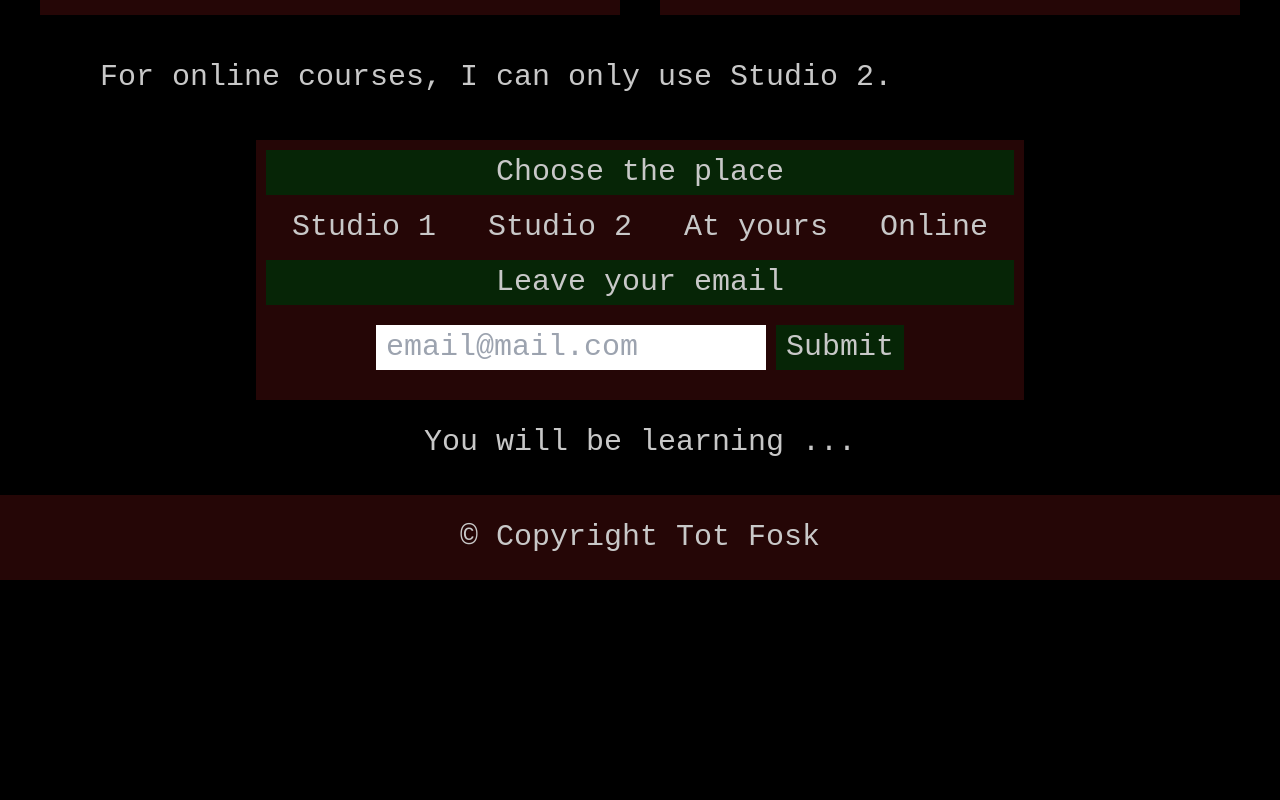
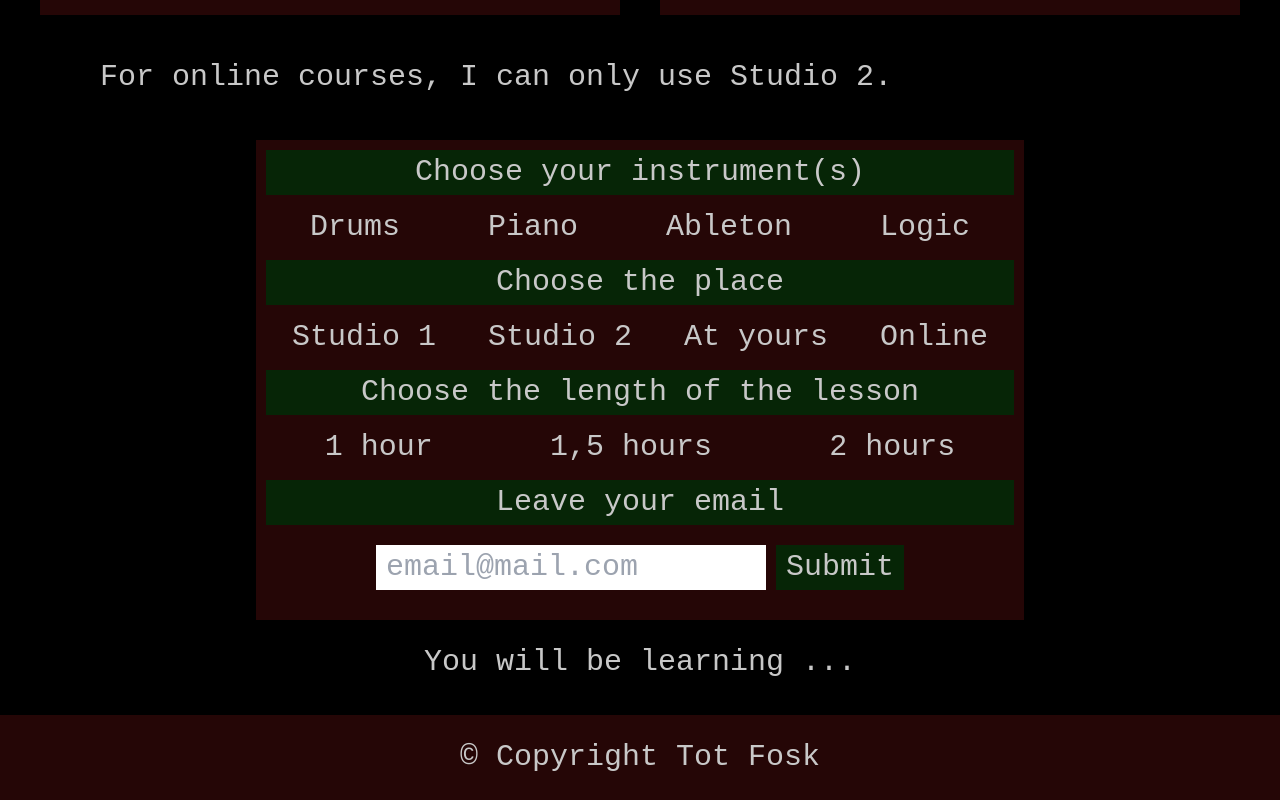
Before and after one commit to thelittlemitak/totfosk-com, a Next.js app: page /teaching in a window 1280 px wide. Shown: the part 1951-2751 px from the top of the page. Before the commit the page ends 2531 px from the top, so only its background shows below. Built offline with nearby package versions, Linux system fonts and the light colour scheme.

Commit message:
fix btn functionality with Luke ideas and start to fix frasecica

```diff
--- a/src/app/teaching/components/Btn.js
+++ b/src/app/teaching/components/Btn.js
@@ -21,7 +21,7 @@ function Btn(props) {
   }
 
   return (
-    <button onClick={props.stylerT} className={props.styleT}>
+    <button onClick={props.pressAction} className={props.styleTunnel}>
       {props.nameTunnel}
     </button>
   );
--- a/src/app/teaching/page.jsx
+++ b/src/app/teaching/page.jsx
@@ -8,43 +8,34 @@ import Btn from "./components/Btn";
 
 const Teaching = function () {
   const [instrumentsSelected, setInstrumentsSelected] = useState([]);
-  const [studioSelected, setStudioSelected] = useState([]);
-  const [hoursSelected, setHoursSelected] = useState([]);
+  const [studioSelected, setStudioSelected] = useState("");
+  const [hoursSelected, setHoursSelected] = useState("");
   const [btnStyle, setBtnStyle] = useState(styles.btnStyle);
 
   const instSelector = function (tag) {
-    let newArray = [...instrumentsSelected, tag];
+    let btnTag = tag.target.innerHTML;
+    let newArray = [...instrumentsSelected, btnTag];
     setInstrumentsSelected(newArray);
-  };
-
-  const instDeselector = function (tagToRemove) {
-    const newArray = instrumentsSelected.filter((tag) => tag !== tagToRemove);
-    setInstrumentsSelected(newArray);
+    if (instrumentsSelected.includes(btnTag)) {
+      const newArray = instrumentsSelected.filter((tag) => tag !== btnTag);
+      setInstrumentsSelected(newArray);
+    }
   };
 
   const studioSelector = function (tag) {
-    // let newArray = [...studioSelected, tag];
-    setStudioSelected(tag);
-    console.log(studioSelected);
-    // let newStudioSelected = tag;
-    // console.log(newStudioSelected);
-  };
-
-  const studioDeselector = function (tagToRemove) {
-    // const newArray = studioSelected.filter((tag) => tag !== tagToRemove);
-    // setStudioSelected(newArray);
+    let btnTag = tag.target.innerHTML;
+    setStudioSelected(btnTag);
+    if (studioSelected === btnTag) {
+      setStudioSelected("");
+    }
   };
 
   const hoursSelector = function (tag) {
-    let newArray = [...hoursSelected, tag];
-    setHoursSelected(newArray);
-    console.log(newArray == "1,5 hours");
-  };
-
-  const hoursDeselector = function (tagToRemove) {
-    const newArray = hoursSelected.filter((tag) => tag !== tagToRemove);
-    setHoursSelected(newArray);
-    console.log(newArray == ["1,5 hours"]);
+    let btnTag = tag.target.innerHTML;
+    setHoursSelected(btnTag);
+    if (hoursSelected === btnTag) {
+      setHoursSelected("");
+    }
   };
 
   // useEffect(() => {
@@ -73,19 +64,6 @@ const Teaching = function () {
       hoursSelected == ""
     ) {
       console.log("empty");
-    }
-  };
-
-  const styler = function (e) {
-    let btnTag = e.target.innerHTML;
-    console.log(btnTag)
-
-    if (btnStyle === styles.btnStyle) {
-      setBtnStyle(styles.selectedBtn);
-      // props.pressAction(btnTag);
-    } else {
-      setBtnStyle(styles.btnStyle);
-      // props.unpressAction(btnTag);
     }
   };
 
@@ -173,78 +151,117 @@ const Teaching = function () {
         For online courses, I can only use Studio 2.
       </div>
       <div className={styles.mainBtnsWrapper} ref={elementToScrollTo}>
-        {/* <div className={styles.btnTitles}>Choose your instrument(s)</div>
+        {/* BTNS INSTRUMENTS */}
+
+        <div className={styles.btnTitles}>Choose your instrument(s)</div>
         <div className={styles.btnFlex}>
           <Btn
             nameTunnel="Drums"
             pressAction={instSelector}
-            unpressAction={instDeselector}
+            styleTunnel={
+              instrumentsSelected.includes("Drums")
+                ? styles.selectedBtn
+                : styles.btnStyle
+            }
           ></Btn>
           <Btn
             nameTunnel="Piano"
             pressAction={instSelector}
-            unpressAction={instDeselector}
+            styleTunnel={
+              instrumentsSelected.includes("Piano")
+                ? styles.selectedBtn
+                : styles.btnStyle
+            }
           ></Btn>
           <Btn
             nameTunnel="Ableton"
             pressAction={instSelector}
-            unpressAction={instDeselector}
+            styleTunnel={
+              instrumentsSelected.includes("Ableton")
+                ? styles.selectedBtn
+                : styles.btnStyle
+            }
           ></Btn>
           <Btn
             nameTunnel="Logic"
             pressAction={instSelector}
-            unpressAction={instDeselector}
+            styleTunnel={
+              instrumentsSelected.includes("Logic")
+                ? styles.selectedBtn
+                : styles.btnStyle
+            }
           ></Btn>
-        </div> */}
+        </div>
+
+        {/* BTNS STUDIOS */}
         <div className={styles.btnTitles}>Choose the place</div>
         <div className={styles.btnFlex}>
           <Btn
             nameTunnel="Studio 1"
             pressAction={studioSelector}
-            unpressAction={studioDeselector}
-            stylerT={styler}
-            styleT={btnStyle}
+            styleTunnel={
+              studioSelected === "Studio 1"
+                ? styles.selectedBtn
+                : styles.btnStyle
+            }
           ></Btn>
           <Btn
             nameTunnel="Studio 2"
             pressAction={studioSelector}
-            unpressAction={studioDeselector}
-            stylerT={styler}
-            styleT={btnStyle}
+            styleTunnel={
+              studioSelected === "Studio 2"
+                ? styles.selectedBtn
+                : styles.btnStyle
+            }
           ></Btn>
           <Btn
             nameTunnel="At yours"
             pressAction={studioSelector}
-            unpressAction={studioDeselector}
-            stylerT={styler}
-            styleT={btnStyle}
+            styleTunnel={
+              studioSelected === "At yours"
+                ? styles.selectedBtn
+                : styles.btnStyle
+            }
           ></Btn>
           <Btn
             nameTunnel="Online"
             pressAction={studioSelector}
-            unpressAction={studioDeselector}
-            stylerT={styler}
-            styleT={btnStyle}
+            styleTunnel={
+              studioSelected === "Online" ? styles.selectedBtn : styles.btnStyle
+            }
           ></Btn>
         </div>
-        {/* <div className={styles.btnTitles}>Choose the length of the lesson</div>
+
+        {/* BTNS HOURS */}
+        <div className={styles.btnTitles}>Choose the length of the lesson</div>
         <div className={styles.btnFlex}>
           <Btn
             nameTunnel="1 hour"
             pressAction={hoursSelector}
-            unpressAction={hoursDeselector}
+            styleTunnel={
+              hoursSelected === "1 hour" ? styles.selectedBtn : styles.btnStyle
+            }
           ></Btn>
           <Btn
             nameTunnel="1,5 hours"
             pressAction={hoursSelector}
-            unpressAction={hoursDeselector}
+            styleTunnel={
+              hoursSelected === "1,5 hours"
+                ? styles.selectedBtn
+                : styles.btnStyle
+            }
           ></Btn>
           <Btn
             nameTunnel="2 hours"
             pressAction={hoursSelector}
-            unpressAction={hoursDeselector}
+            styleTunnel={
+              hoursSelected === "2 hours" ? styles.selectedBtn : styles.btnStyle
+            }
           ></Btn>
-        </div> */}
+        </div>
+
+        {/* FORM FINAL */}
+
         <form className={styles.form}>
           <label htmlFor="email">
             {" "}
@@ -266,6 +283,9 @@ const Teaching = function () {
           />
         </form>
       </div>
+
+      {/* LA FRASECICA */}
+
       <div className={styles.summary}>
         {`You will be learning
       ${instrumentsSelected}
@@ -276,15 +296,7 @@ const Teaching = function () {
           ? "in"
           : ""
       }
-      ${
-        studioSelected == "Studio 1" ||
-        studioSelected == "Studio 2" ||
-        studioSelected == "Online" ||
-        studioSelected == "At yours" ||
-        studioSelected == ""
-          ? studioSelected
-          : "too many places"
-      }
+      ${studioSelected}
       ${
         hoursSelected == "1,5 hours" ||
         hoursSelected == "2 hours" ||
```
